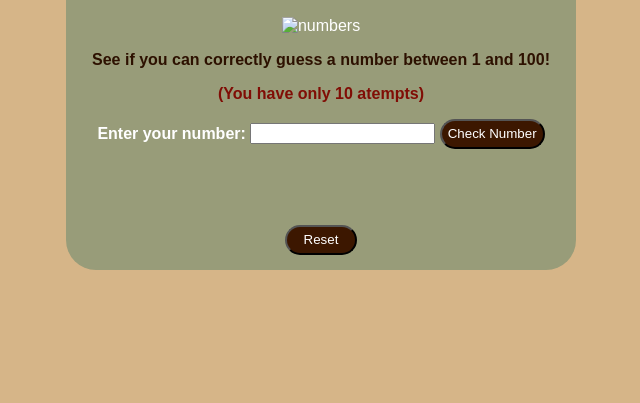
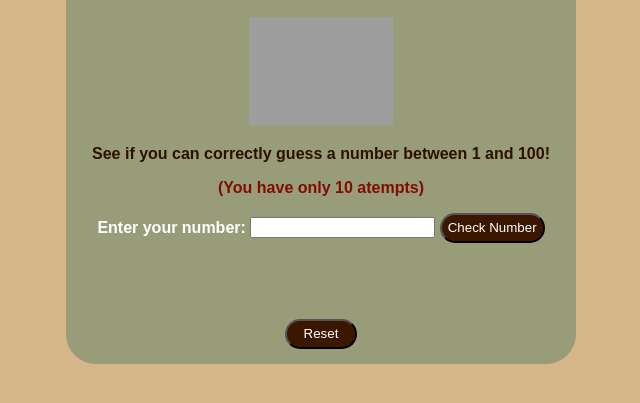
Before and after one commit to fitsumtsehay/Number-Guessing-Game, a plain HTML site: page index.html in a window 1280 px wide. Shown: the part 111-514 px from the top of the page, without its empty margins (319-959 px from the left). Drawn offline with Linux system fonts and the light colour scheme; the site is published under a folder, as on GitHub Pages, so addresses that start at the root find nothing.

Commit message:
Update index.html

```diff
--- a/index.html
+++ b/index.html
@@ -10,7 +10,7 @@
     <main>
         <div>
           <h2>Guess a Number!</h2>
-          <img src="/images/numbers.jpg" alt="numbers" width="30%">
+          <img src="images/numbers.jpg" alt="numbers" width="30%">
         </div>
     <p>
         See if you can correctly guess a number between 1 and 100! <br>
```
